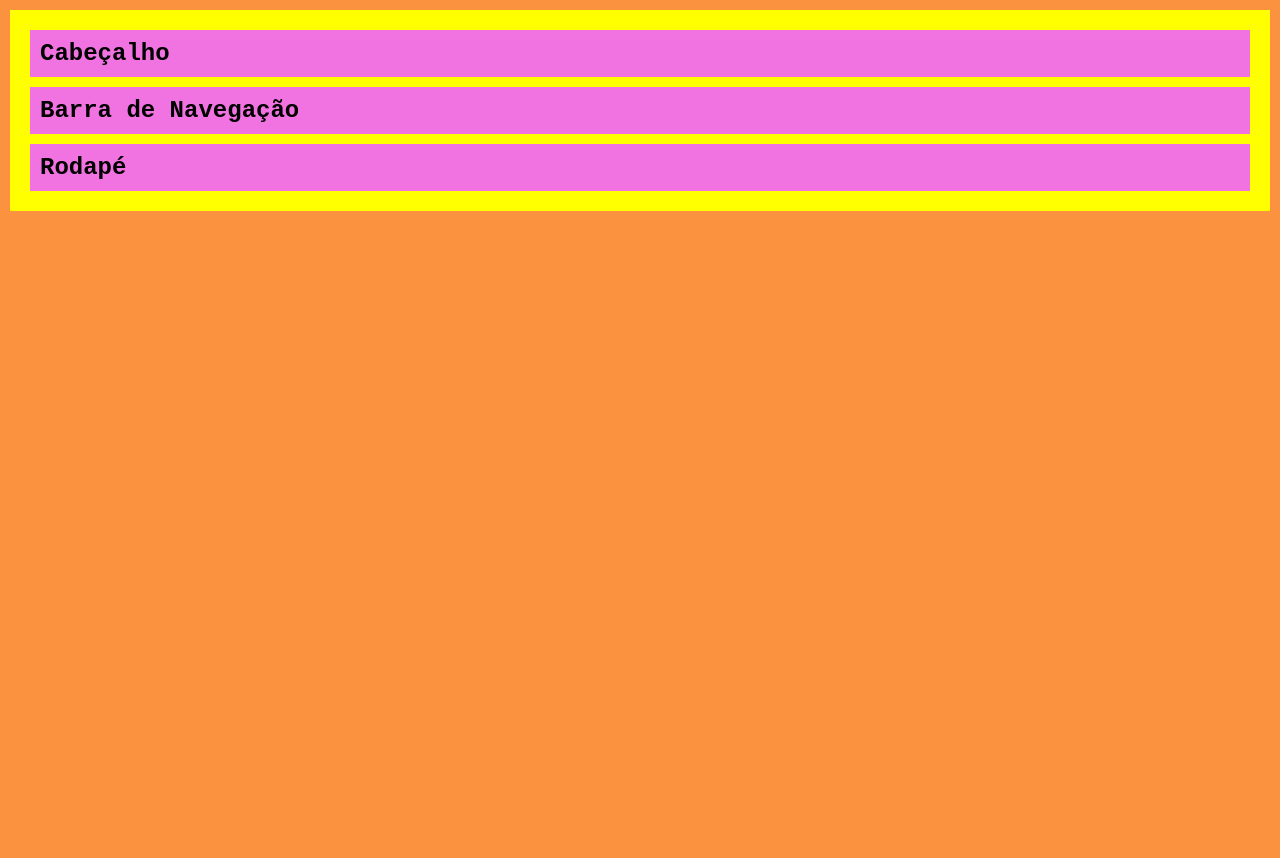
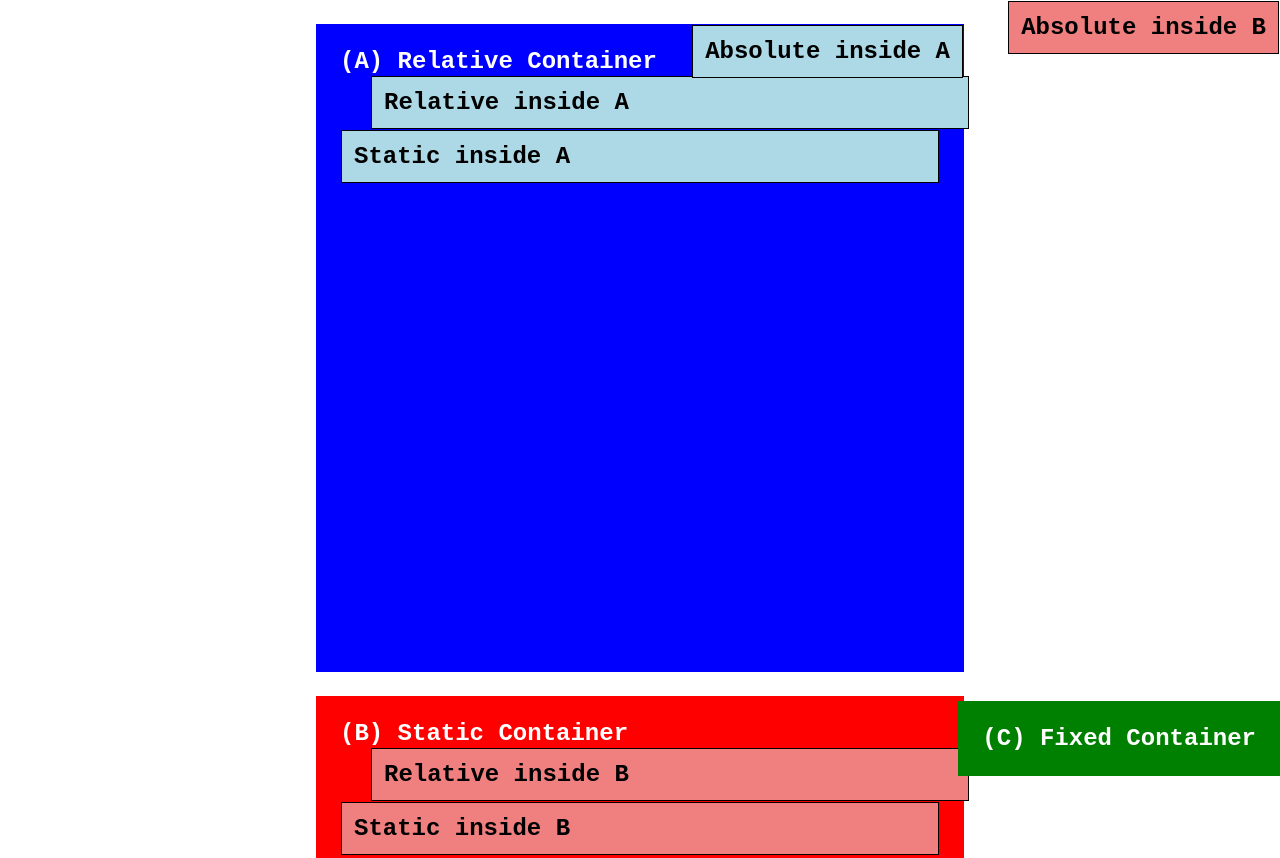
Before and after one commit to juliolmuller/lesson-css-position, a plain HTML site: page index.html in a window 1280 px wide. Shown: the top 858 px of the page. Before the commit the page ends 800 px from the top, so only its background shows below. Drawn offline with Linux system fonts and the light colour scheme.

Commit message:
Finished studies

```diff
--- a/index.html
+++ b/index.html
@@ -10,8 +10,20 @@
     <link rel="stylesheet" href="styles.css" />
   </head>
   <body>
-    <header>Cabeçalho</header>
-    <nav>Barra de Navegação</nav>
-    <footer>Rodapé</footer>
+    <div class="container-a">
+      (A) Relative Container
+      <div class="relative">Relative inside A</div>
+      <div class="static">Static inside A</div>
+      <div class="absolute">Absolute inside A</div>
+    </div>
+    <div class="container-b">
+      (B) Static Container
+      <div class="relative">Relative inside B</div>
+      <div class="static">Static inside B</div>
+      <div class="absolute">Absolute inside B</div>
+    </div>
+    <div class="container-c">
+      (C) Fixed Container
+    </div>
   </body>
 </html>
--- a/styles.css
+++ b/styles.css
@@ -1,32 +1,69 @@
 
-html {
-  background-color: #fa923f;
-  padding: 10px;
+* {
+  color: white;
   font-family: 'Courier New', Courier, monospace;
   font-size: x-large;
   font-weight: bolder;
 }
 
-body {
-  background-color: yellow;
-  padding: 10px;
-  margin: 0;
+.container-a,
+.container-b {
+  height: 600px;
 }
 
-header {
-  background-color: #f073e1;
-  padding: 10px;
-  margin: 10px;
+.container-a,
+.container-b,
+.container-c {
+  max-width: 600px;
+  margin: 1rem auto;
+  padding: 1rem;
 }
 
-nav {
-  background-color: #f073e1;
-  padding: 10px;
-  margin: 10px;
+.container-a div,
+.container-b div,
+.container-c div {
+  margin: 1px;
+  padding: 0.5rem;
+  border: 1px solid black;
 }
 
-footer {
-  background-color: #f073e1;
-  padding: 10px;
-  margin: 10px;
+.container-a {
+  background-color: blue;
+  position: relative;
 }
+
+.container-a div {
+  background-color: lightblue;
+  color: black;
+}
+
+.container-b {
+  background-color: red;
+}
+
+.container-b div {
+  background-color: lightcoral;
+  color: black;
+}
+
+.container-c {
+  background-color: green;
+  position: fixed;
+  bottom: 0;
+  right: 0;
+}
+
+.relative {
+  position: relative;
+  left: 30px;
+}
+
+.static {
+  /*position: static; /* DEFAULT */
+}
+
+.absolute {
+  position: absolute;
+  top: 0;
+  right: 0;
+}
```
Also changed, not shown: 1 other file.
